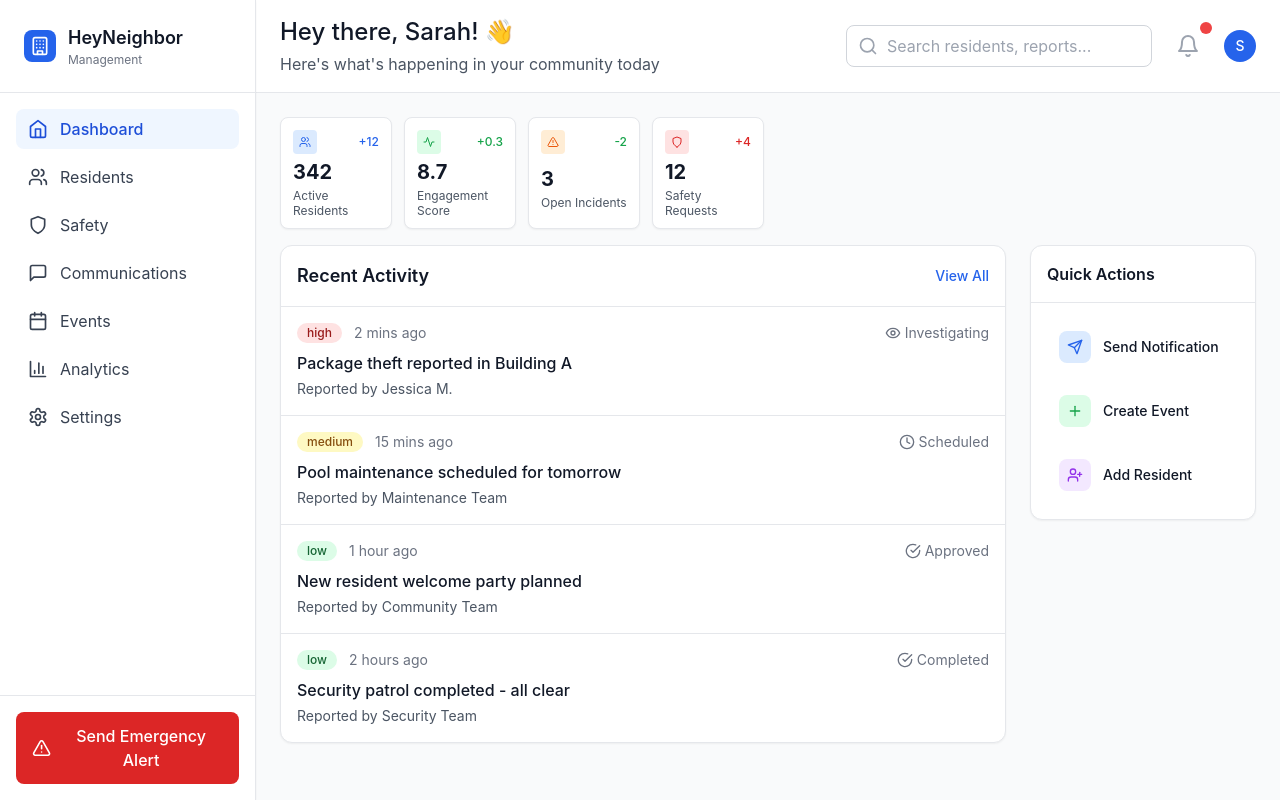
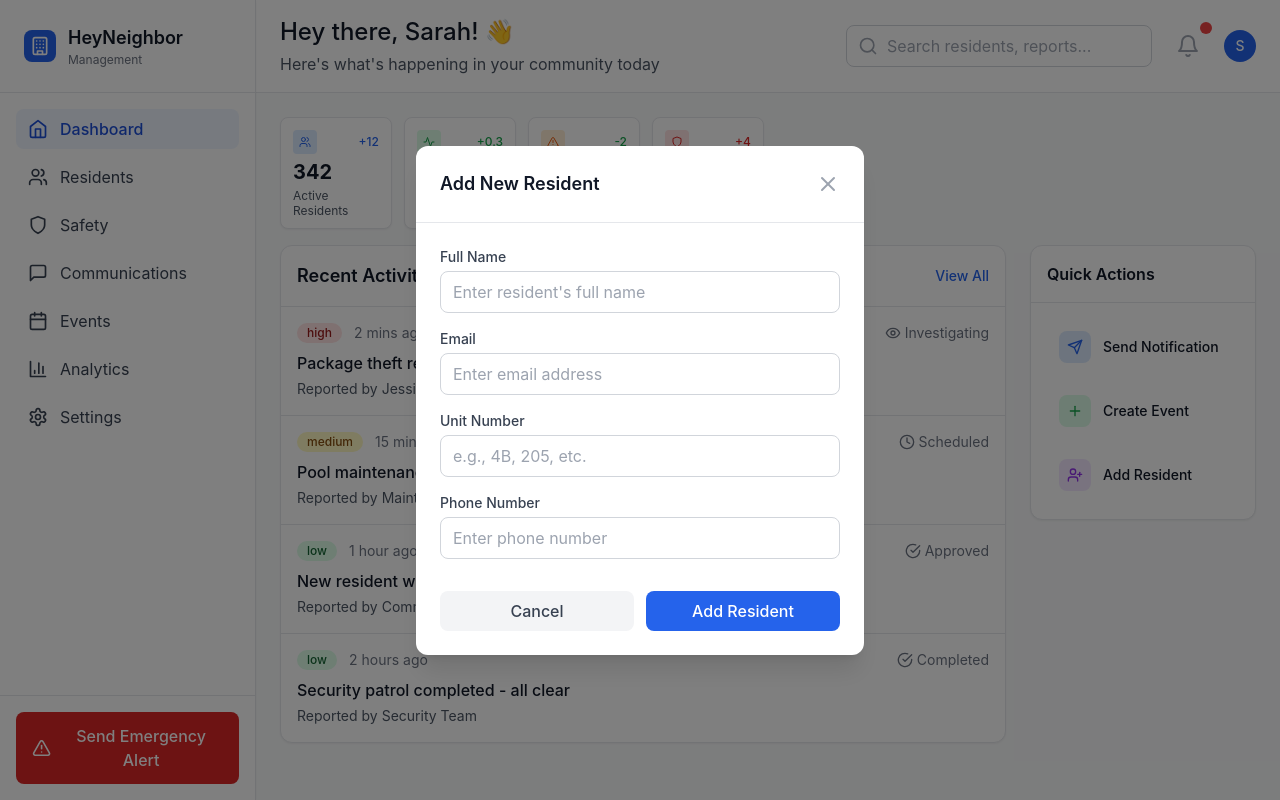
Before and after one commit to HeyNeighborDev/heyneighbor-dashboard, a React (Create React App) app: page / in a window 1280 px wide. Both pictures are taken after a click on the button "Add Resident". Built offline with nearby package versions, Linux system fonts and the light colour scheme.

Commit message:
Update App.tsx

```diff
--- a/src/App.tsx
+++ b/src/App.tsx
@@ -122,6 +122,7 @@ const ManagementDashboard = () => {
   const [selectedConversation, setSelectedConversation] = useState(null);
   const [showMessageDetailModal, setShowMessageDetailModal] = useState(false);
   const [showAnalyticsModal, setShowAnalyticsModal] = useState(false);
+  const [showAddResidentModal, setShowAddResidentModal] = useState(false);
   const [selectedAnnouncement, setSelectedAnnouncement] = useState(null);
   const [newTemplate, setNewTemplate] = useState({
     name: '',
@@ -1621,7 +1622,7 @@ const ManagementDashboard = () => {
                         <span className="font-medium text-gray-900 text-sm">Create Event</span>
                       </button>
                       <button
-                        onClick={() => setShowAddResident(true)}
+                        onClick={() => setShowAddResidentModal(true)}
                         className="w-full flex items-center space-x-3 p-3 text-left hover:bg-gray-50 rounded-lg transition-colors"
                       >
                         <div className="w-8 h-8 bg-purple-100 rounded-lg flex items-center justify-center">
@@ -2238,7 +2239,7 @@ const ManagementDashboard = () => {
                   </div>
 
                   <button
-                    onClick={() => setShowAddResident(true)}
+                    onClick={() => setShowAddResidentModal(true)}
                     className="bg-blue-600 hover:bg-blue-700 text-white px-4 py-2 rounded-lg font-medium transition-colors flex items-center space-x-2"
                   >
                     <UserPlus className="w-4 h-4" />
@@ -3312,6 +3313,80 @@ const ManagementDashboard = () => {
           </div>
         </div>
       )}
+      {/* Add Resident Modal */}
+      {showAddResidentModal && (
+        <div className="fixed inset-0 bg-black bg-opacity-50 flex items-center justify-center z-50 p-4">
+          <div className="bg-white rounded-xl shadow-xl max-w-md w-full">
+            <div className="p-6 border-b border-gray-200">
+              <div className="flex items-center justify-between">
+                <h3 className="text-lg font-semibold text-gray-900">Add New Resident</h3>
+                <button
+                  onClick={() => setShowAddResidentModal(false)}
+                  className="text-gray-400 hover:text-gray-600"
+                >
+                  <X className="w-6 h-6" />
+                </button>
+              </div>
+            </div>
+
+            <div className="p-6 space-y-4">
+              <div>
+                <label className="block text-sm font-medium text-gray-700 mb-1">Full Name</label>
+                <input
+                  type="text"
+                  className="w-full px-3 py-2 border border-gray-300 rounded-lg focus:ring-2 focus:ring-blue-500 focus:border-transparent"
+                  placeholder="Enter resident's full name"
+                />
+              </div>
+
+              <div>
+                <label className="block text-sm font-medium text-gray-700 mb-1">Email</label>
+                <input
+                  type="email"
+                  className="w-full px-3 py-2 border border-gray-300 rounded-lg focus:ring-2 focus:ring-blue-500 focus:border-transparent"
+                  placeholder="Enter email address"
+                />
+              </div>
+
+              <div>
+                <label className="block text-sm font-medium text-gray-700 mb-1">Unit Number</label>
+                <input
+                  type="text"
+                  className="w-full px-3 py-2 border border-gray-300 rounded-lg focus:ring-2 focus:ring-blue-500 focus:border-transparent"
+                  placeholder="e.g., 4B, 205, etc."
+                />
+              </div>
+
+              <div>
+                <label className="block text-sm font-medium text-gray-700 mb-1">Phone Number</label>
+                <input
+                  type="tel"
+                  className="w-full px-3 py-2 border border-gray-300 rounded-lg focus:ring-2 focus:ring-blue-500 focus:border-transparent"
+                  placeholder="Enter phone number"
+                />
+              </div>
+
+              <div className="flex space-x-3 pt-4">
+                <button
+                  onClick={() => setShowAddResidentModal(false)}
+                  className="flex-1 px-4 py-2 text-gray-700 bg-gray-100 hover:bg-gray-200 rounded-lg font-medium transition-colors"
+                >
+                  Cancel
+                </button>
+                <button
+                  onClick={() => {
+                    setShowAddResidentModal(false);
+                    // Add resident logic here
+                  }}
+                  className="flex-1 px-4 py-2 bg-blue-600 hover:bg-blue-700 text-white rounded-lg font-medium transition-colors"
+                >
+                  Add Resident
+                </button>
+              </div>
+            </div>
+          </div>
+        </div>
+      )}
     </div>
   );
 };
```
